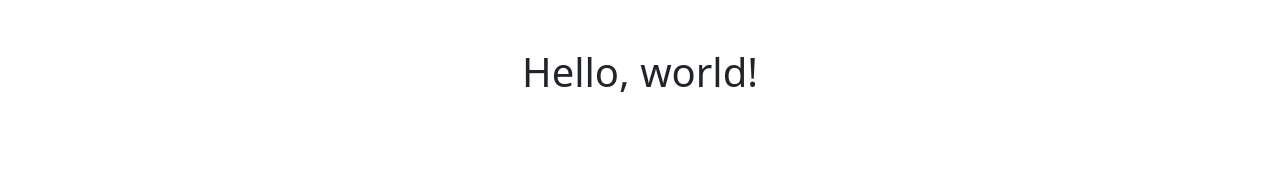
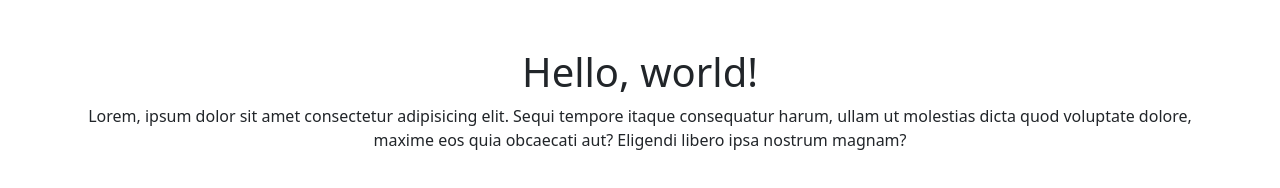
Before and after one commit to almaas-fkhrz/almaas-fkhrz.github.io, a plain HTML site: page index.html in a window 1280 px wide. Drawn offline with nearby package versions, Linux system fonts and the light colour scheme.

Commit message:
add lorem ipsum

```diff
--- a/index.html
+++ b/index.html
@@ -17,6 +17,9 @@
     <div class="container text-center mt-5">
         <!-- Content here -->
         <h1>Hello, world!</h1>
+        <p>Lorem, ipsum dolor sit amet consectetur adipisicing elit. Sequi tempore itaque consequatur harum, ullam ut
+            molestias dicta quod voluptate dolore, maxime eos quia obcaecati aut? Eligendi libero ipsa nostrum magnam?
+        </p>
     </div>
 
     <!-- Optional JavaScript; choose one of the two! -->
```
